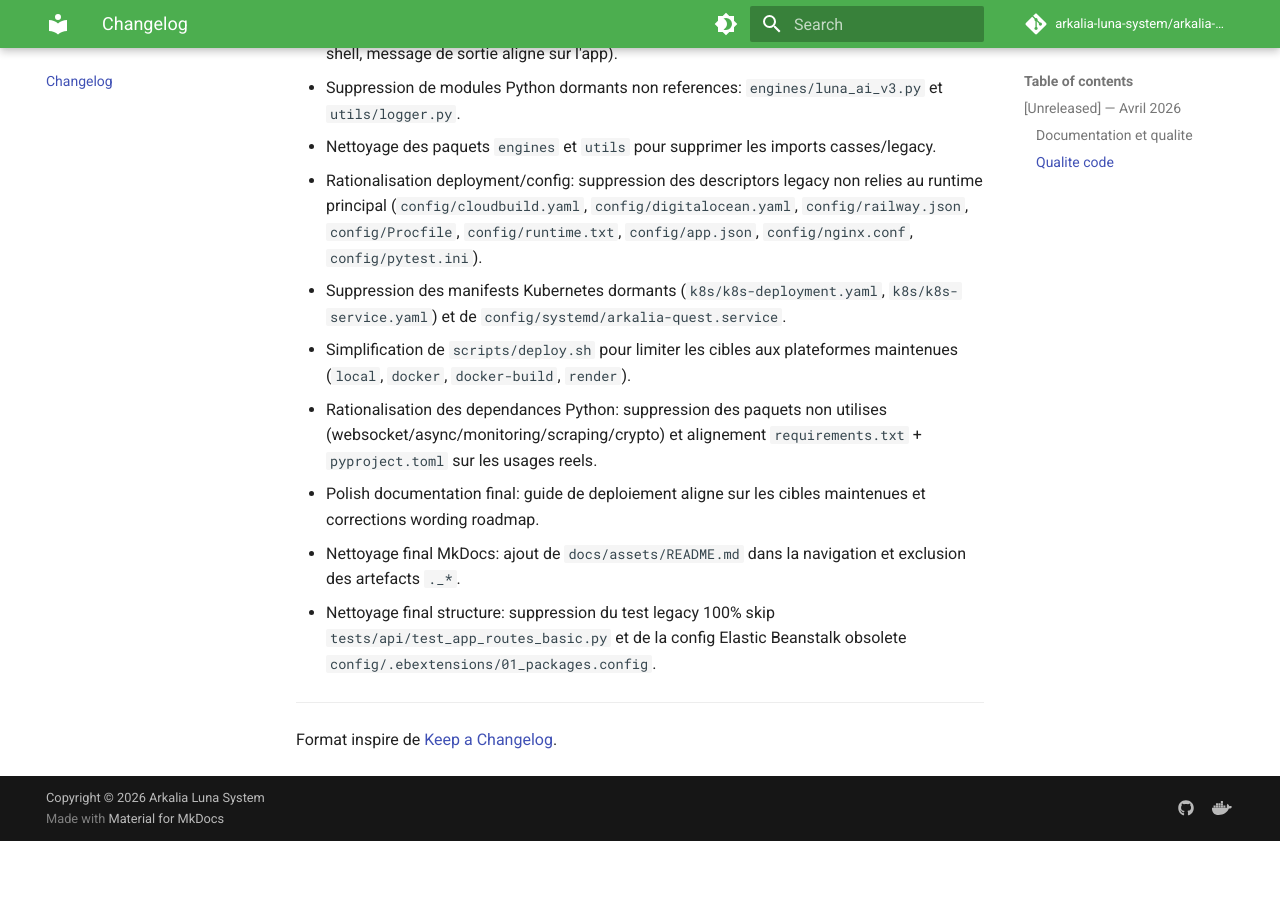
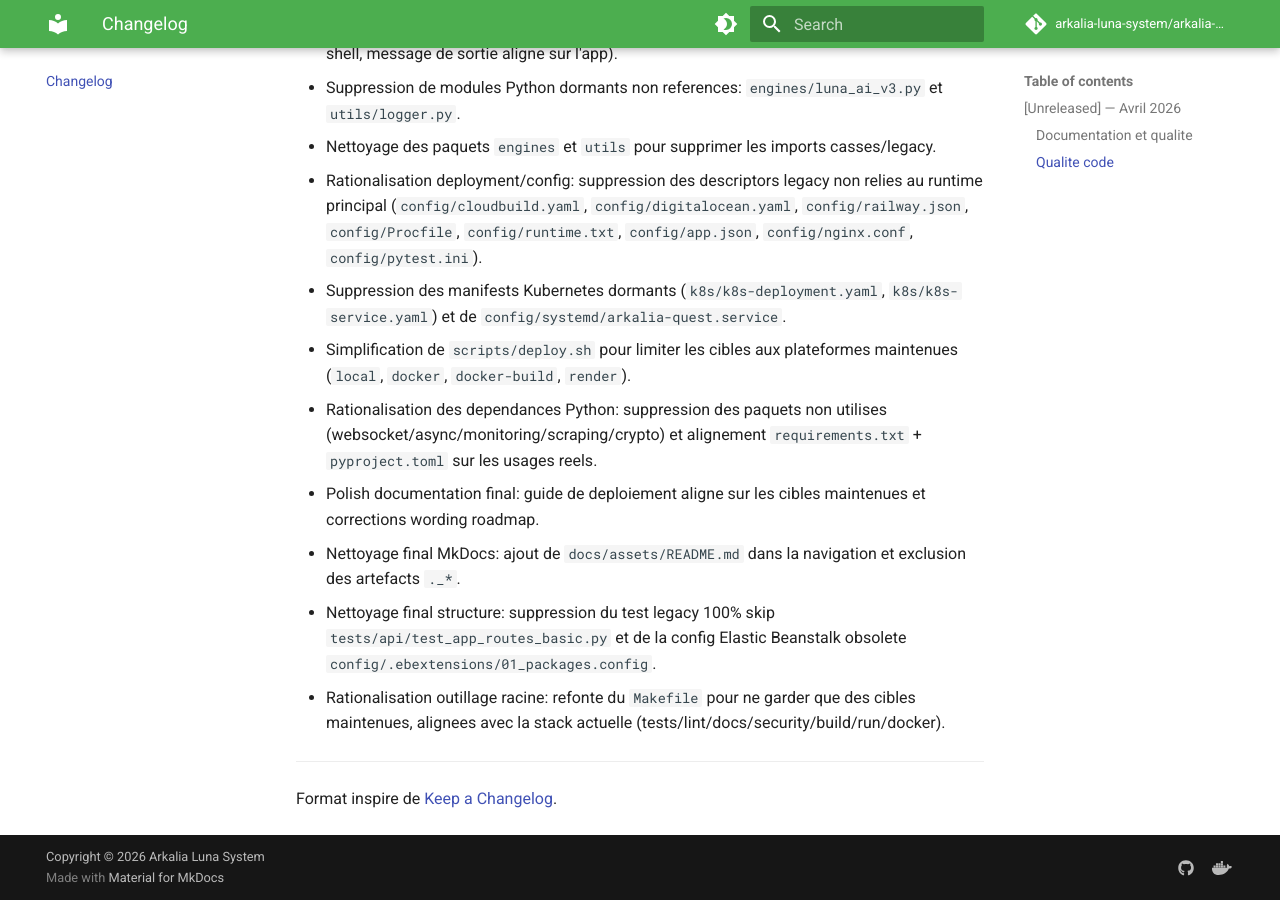
Before and after one commit to arkalia-luna-system/arkalia-quest, an MkDocs documentation site: the page built from docs/CHANGELOG.md, in a window 1280 px wide and 900 px high, scrolled down 2132 px. Built offline with MkDocs 1.6.1 and Material for MkDocs 9.7.7, drawn with Linux system fonts in a browser that asks for light colours; comment, search, counter and statistics services are not loaded; the version menu is left out; before the commit the page ends 2973 px from its top, so only the background shows below that.

Commit message:
Refactor root Makefile to match maintained project workflows.
Remove stale targets tied to deleted legacy components and keep a focused command set for current lint, tests, docs, security, build, and runtime operations.

Made-with: Cursor

```diff
--- a/docs/CHANGELOG.md
+++ b/docs/CHANGELOG.md
@@ -57,6 +57,7 @@
 - Polish documentation final: guide de deploiement aligne sur les cibles maintenues et corrections wording roadmap.
 - Nettoyage final MkDocs: ajout de `docs/assets/README.md` dans la navigation et exclusion des artefacts `._*`.
 - Nettoyage final structure: suppression du test legacy 100% skip `tests/api/test_app_routes_basic.py` et de la config Elastic Beanstalk obsolete `config/.ebextensions/01_packages.config`.
+- Rationalisation outillage racine: refonte du `Makefile` pour ne garder que des cibles maintenues, alignees avec la stack actuelle (tests/lint/docs/security/build/run/docker).
 
 ---
 
```
Also changed, not shown: 1 other file.
